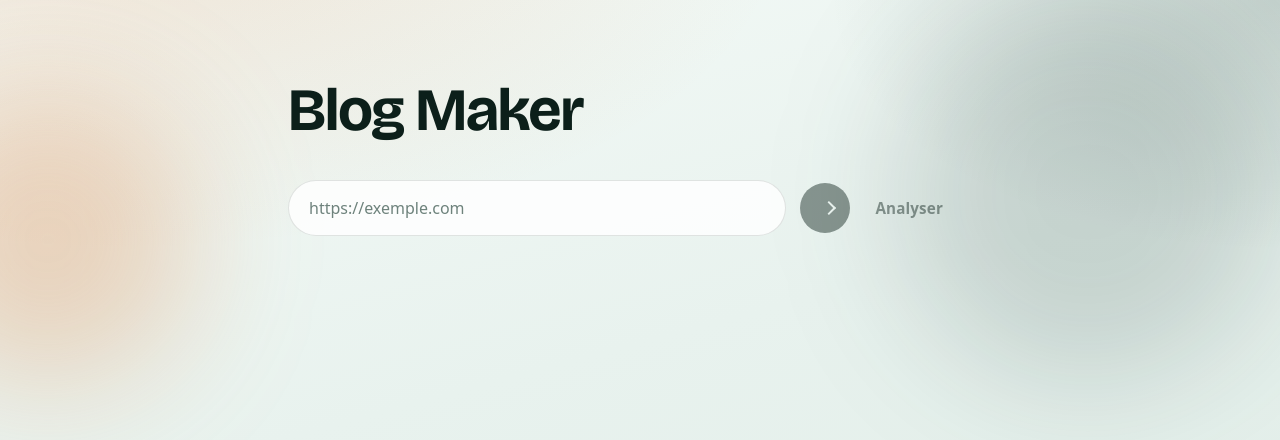
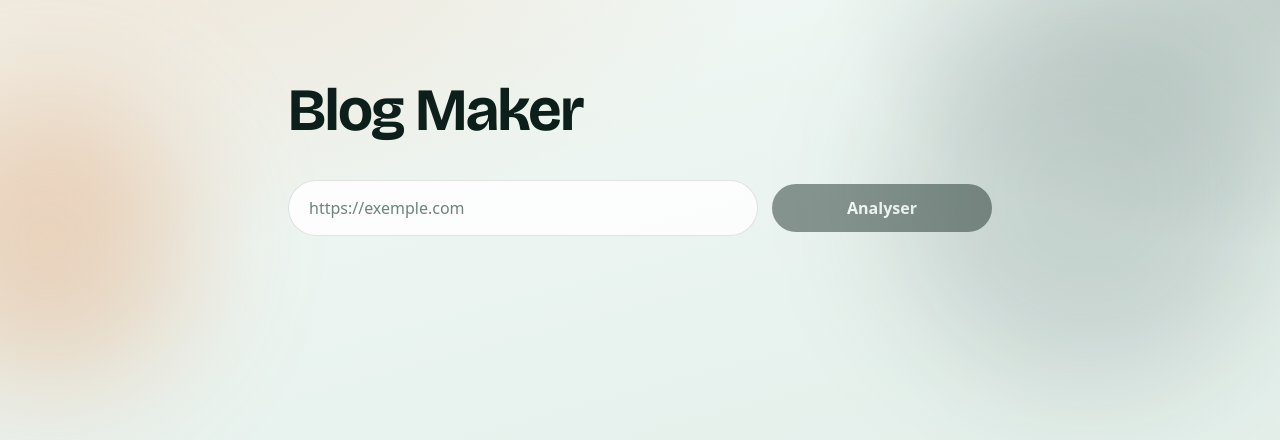
Before and after one commit to AugustinBriolon/BLOG-MAKER, a Next.js app: page / in a window 1280 px wide. Shown: the top 440 px of the page. Built offline with nearby package versions, Linux system fonts and the light colour scheme.

Commit message:
fix: replace button-02 with right-circle hover-reveal
Match the required scale/slide pattern: inner shrinks, circle scales from the right, arrow translates in with ease-out-quart.

Co-authored-by: Gus <augustin.briolon@gmail.com>

```diff
--- a/pages/index.tsx
+++ b/pages/index.tsx
@@ -160,10 +160,10 @@ export default function Home() {
               disabled={loading || !url.trim()}
               aria-label="Analyser"
             >
-              <span className="inner">Analyser</span>
-              <span className="circle" aria-hidden="true">
-                <span />
-              </span>
+              <div className="inner">Analyser</div>
+              <div className="circle" aria-hidden="true">
+                <span>→</span>
+              </div>
             </button>
           </form>
 
--- a/styles/globals.css
+++ b/styles/globals.css
@@ -141,120 +141,85 @@ body {
   cursor: not-allowed;
 }
 
-/* ——— Pill hover-reveal arrow (button-02) ——— */
-button.button-02 {
-  --btn-h: 3.15rem;
-  --btn-w: 12rem;
+/* ——— button-02: right circle scale + arrow slide (exact hover-reveal) ——— */
+.button-02 {
+  color: white;
   position: relative;
-  display: inline-block;
-  width: var(--btn-w);
-  height: var(--btn-h);
+  display: flex;
+  align-items: center;
+  height: 48px;
+  width: 220px;
+  flex-shrink: 0;
   padding: 0;
   border: 0;
   background: transparent;
   cursor: pointer;
   font: inherit;
+  font-weight: 600;
   outline: none;
-  vertical-align: middle;
-  flex-shrink: 0;
   -webkit-tap-highlight-color: transparent;
 }
 
 @media (max-width: 639px) {
-  button.button-02 {
+  .button-02 {
     width: 100%;
   }
 }
 
-button.button-02 .circle {
-  position: absolute;
-  left: 0;
-  top: 0;
-  z-index: 0;
-  display: block;
-  overflow: hidden;
-  width: var(--btn-h);
-  height: var(--btn-h);
-  margin: 0;
+.button-02 .inner,
+.button-02 .circle {
+  background-color: var(--bg-deep);
   border-radius: 999px;
-  background: var(--bg-deep);
-  transition:
-    width var(--duration) var(--ease-out-quart),
-    background-color var(--duration) var(--ease-out-quart),
-    box-shadow var(--duration) var(--ease-out-quart);
-}
-
-button.button-02 .circle > span {
-  position: absolute;
-  top: 0;
-  bottom: 0;
-  left: 1.05rem;
-  width: 1.15rem;
-  height: 0.125rem;
-  margin: auto;
-  background: transparent;
-  transition:
-    transform var(--duration) var(--ease-out-quart),
-    background-color var(--duration) var(--ease-out-quart);
-}
-
-button.button-02 .circle > span::before {
-  content: "";
-  position: absolute;
-  top: -0.28rem;
-  right: 0.05rem;
-  width: 0.62rem;
-  height: 0.62rem;
-  border-top: 0.125rem solid var(--bg-soft);
-  border-right: 0.125rem solid var(--bg-soft);
-  transform: rotate(45deg);
-}
-
-button.button-02 .inner {
-  position: absolute;
-  inset: 0;
-  z-index: 1;
+  height: 48px;
   display: flex;
   align-items: center;
   justify-content: center;
-  padding: 0 1.1rem 0 2.75rem;
-  color: var(--bg-deep);
-  font-size: 0.95rem;
-  font-weight: 600;
-  letter-spacing: 0.01em;
-  line-height: 1;
-  transition: color var(--duration) var(--ease-out-quart);
+  text-wrap: nowrap;
+  transition: all 0.5s var(--ease-out-quart);
 }
 
-button.button-02:hover:not(:disabled) .circle,
-button.button-02:focus-visible:not(:disabled) .circle {
+.button-02 .inner {
   width: 100%;
-  background: var(--bg-mid);
-  box-shadow: 0 10px 28px rgba(12, 31, 26, 0.22);
+  padding-inline: 60px;
+  position: relative;
+  z-index: 1;
 }
 
-button.button-02:hover:not(:disabled) .circle > span,
-button.button-02:focus-visible:not(:disabled) .circle > span {
-  background: var(--bg-soft);
-  transform: translateX(0.85rem);
+.button-02 .circle {
+  position: absolute;
+  right: 0;
+  width: 48px;
+  scale: 0;
+  transform-origin: left center;
 }
 
-button.button-02:hover:not(:disabled) .inner,
-button.button-02:focus-visible:not(:disabled) .inner {
-  color: var(--bg-soft);
+.button-02 .circle span {
+  display: grid;
+  place-items: center;
+  width: 100%;
+  height: 100%;
+  transform: translateX(-100%);
+  transition: all 0.3s var(--ease-out-quart) 0.1s;
 }
 
-button.button-02:active:not(:disabled) .circle {
-  background: var(--accent);
+.button-02:hover:not(:disabled) .inner,
+.button-02:focus-visible:not(:disabled) .inner {
+  width: calc(100% - 52px);
 }
 
-button.button-02:disabled {
+.button-02:hover:not(:disabled) .circle,
+.button-02:focus-visible:not(:disabled) .circle {
+  scale: 1;
+}
+
+.button-02:hover:not(:disabled) .circle span,
+.button-02:focus-visible:not(:disabled) .circle span {
+  transform: translateX(0);
+}
+
+.button-02:disabled {
   cursor: not-allowed;
   opacity: 0.45;
-}
-
-button.button-02:disabled .circle {
-  box-shadow: none;
 }
 
 /* ——— Results ——— */
```
